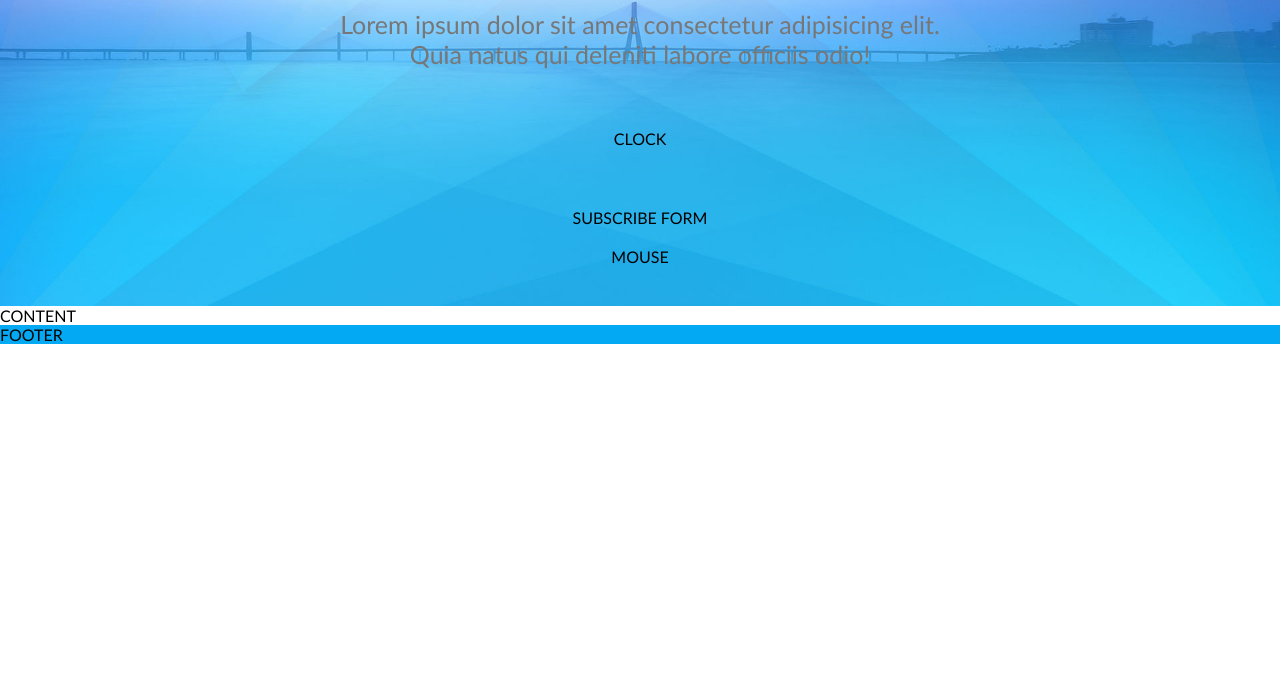
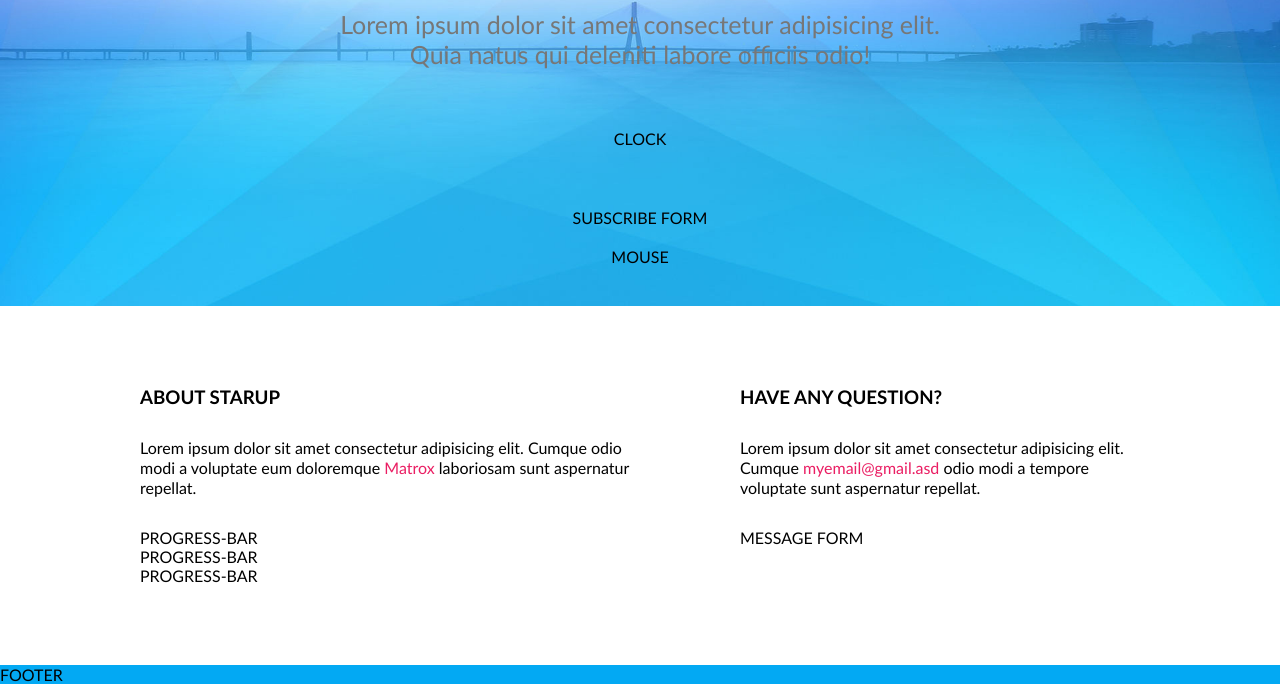
Before and after one commit to front-end-by-rimantas/12-grupe-coming-soon, a plain HTML site: page index.html in a window 1280 px wide. Shown: the part 253-937 px from the top of the page. Before the commit the page ends 800 px from the top, so only its background shows below. Drawn offline with Linux system fonts and the light colour scheme.

Commit message:
Content section #5

```diff
--- a/css/main.css
+++ b/css/main.css
@@ -54,3 +54,42 @@
             margin-right: 5%;
             margin-bottom: 20px;
         }
+
+.content {
+    padding-top: 80px;
+    padding-bottom: 80px;
+    background-color: #fff;
+}
+    .content > .row {
+        display: inline-block;
+        width: 1000px;
+        margin-left: calc( (100% - 1000px) / 2 );
+        margin-right: calc( (100% - 1000px) / 2 );
+    }
+        .content > .row > .left {
+            display: inline-block;
+            width: 50%;
+            float: left;
+        }
+        .content > .row > .right {
+            display: inline-block;
+            width: 40%;
+            float: right;
+        }
+            .content > .row h3 {
+                display: inline-block;
+                width: 100%;
+                margin-bottom: 30px;
+                text-transform: uppercase;
+            }
+            .content > .row p {
+                display: inline-block;
+                width: 100%;
+                margin-bottom: 30px;
+                font-size: 16px;
+                line-height: 20px;
+            }
+                .content > .row p > a {
+                    color: #EA1E63;
+                    text-decoration: none;
+                }
--- a/index.html
+++ b/index.html
@@ -36,7 +36,28 @@
         </div>
     </div>
     <div class="content container">
-        CONTENT
+        <div class="row">
+            <div class="left">
+                <h3>About starup</h3>
+                <p>Lorem ipsum dolor sit amet consectetur adipisicing elit. Cumque odio modi a voluptate eum doloremque <a href="#">Matrox</a> laboriosam sunt aspernatur repellat.</p>
+                <div class="progress-bar">
+                    PROGRESS-BAR
+                </div>
+                <div class="progress-bar">
+                    PROGRESS-BAR
+                </div>
+                <div class="progress-bar">
+                    PROGRESS-BAR
+                </div>
+            </div>
+            <div class="right">
+                <h3>Have any question?</h3>
+                <p>Lorem ipsum dolor sit amet consectetur adipisicing elit. Cumque <a href="mailto:myemail@gmail.asd">myemail@gmail.asd</a> odio modi a tempore voluptate sunt aspernatur repellat.</p>
+                <form>
+                    MESSAGE FORM
+                </form>
+            </div>
+        </div>
     </div>
     <footer class="container bg-blue">
         FOOTER
```
